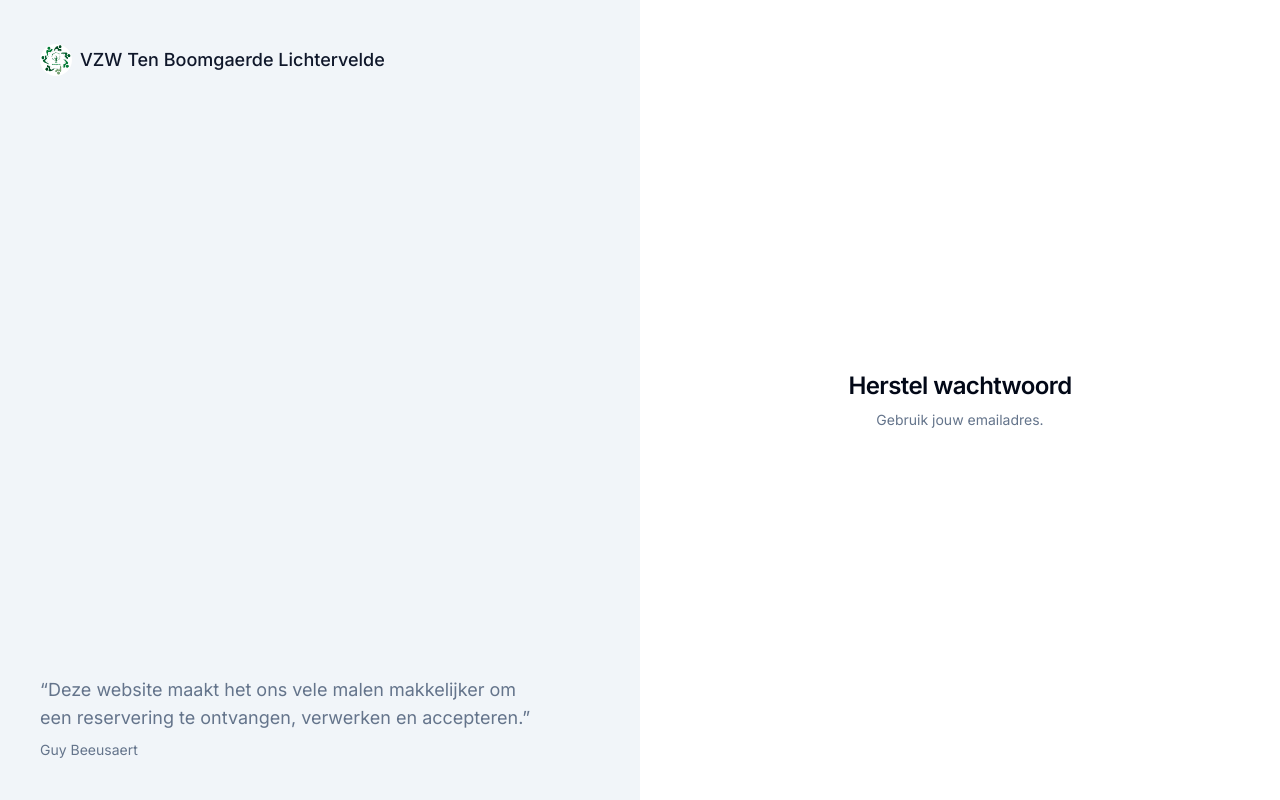
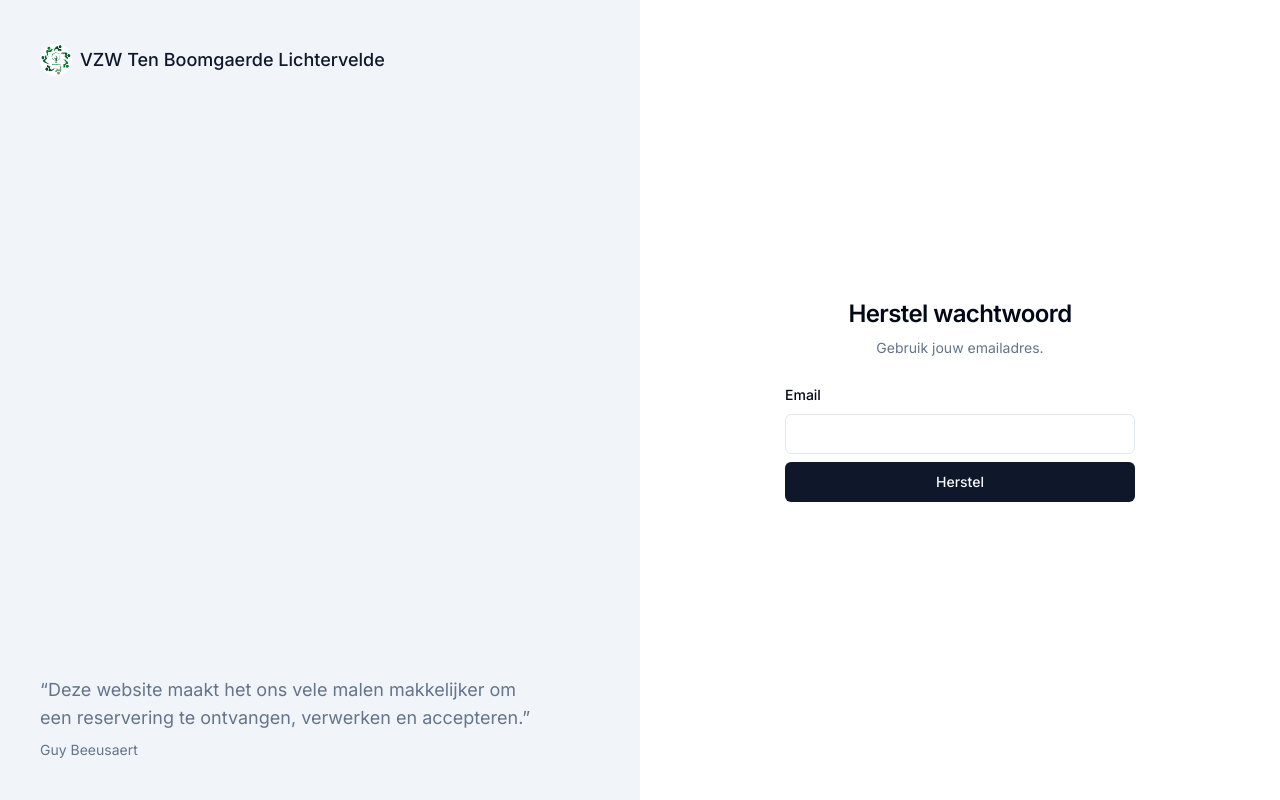
Before and after one commit to WEB4YOU-BE/P007-TenBoomgaerde, a Next.js app: page /recover in a window 1280 px wide. Built offline with nearby package versions, Linux system fonts and the light colour scheme.

Commit message:
Added the recover form to the page

```diff
--- /dev/null
+++ b/actions/auth/recover.ts
@@ -0,0 +1,12 @@
+"use server";
+
+import { createClient } from "@/utils/supabase/server";
+
+export const resetPasswordForEmail = async (
+    email: string,
+) => {
+    const supabase = createClient();
+    const { data, error } = await supabase.auth.resetPasswordForEmail(email);
+    if (error) throw error;
+    return data;
+};
--- a/app/(auth)/recover/page.tsx
+++ b/app/(auth)/recover/page.tsx
@@ -1,6 +1,8 @@
+import RecoverEmailCredentialsForm from "@/components/auth/RecoverEmailCredentialsForm";
+
 export default function Page() {
     return <>
-    <div className="mx-auto flex w-full flex-col justify-center space-y-6 sm:w-[350px]">
+        <div className="mx-auto flex w-full flex-col justify-center space-y-6 sm:w-[350px]">
             <div className="flex flex-col space-y-2 text-center">
                 <h1 className="text-2xl font-semibold tracking-tight text-balance">
                     Herstel wachtwoord
@@ -9,7 +11,7 @@ export default function Page() {
                     Gebruik jouw emailadres.
                 </p>
             </div>
-            {/* TODO: Add recover form */}
+            <RecoverEmailCredentialsForm />
         </div>
     </>
 }
--- /dev/null
+++ b/components/auth/RecoverEmailCredentialsForm.tsx
@@ -0,0 +1,53 @@
+"use client";
+
+import { z } from "zod";
+import { formSchema } from "@/schemas/auth/recoverEmailCredentials";
+
+import { useMutation } from "@tanstack/react-query";
+import { resetPasswordForEmail } from "@/actions/auth/recover";
+import { useForm } from "react-hook-form";
+import { zodResolver } from "@hookform/resolvers/zod";
+import { Form, FormControl, FormField, FormItem, FormLabel, FormMessage } from "../ui/form";
+import { Input } from "../ui/input";
+import { Button } from "../ui/button";
+
+const RecoverEmailCredentialsForm = () => {
+    const onSubmit = (formData: z.infer<typeof formSchema>) => { mutate(formData.email) }
+    const { mutate, isPending } = useMutation({
+        mutationKey: ["RecoverEmailCredentials"],
+        mutationFn: resetPasswordForEmail,
+        networkMode: "online",
+        retry: false,
+    })
+
+    const form = useForm<z.infer<typeof formSchema>>
+        ({
+            resolver: zodResolver(formSchema),
+            defaultValues: {
+                email: ""
+            }
+        })
+
+    return <>
+        <Form {...form}>
+            <form onSubmit={form.handleSubmit(onSubmit)} className="flex flex-col gap-2">
+                <FormField
+                    name="email"
+                    control={form.control}
+                    render={({ field }) => (
+                        <FormItem>
+                            <FormLabel>Email</FormLabel>
+                            <FormControl>
+                                <Input {...field} type="email" />
+                            </FormControl>
+                            <FormMessage />
+                        </FormItem>
+                    )}
+                />
+                <Button type="submit" disabled={isPending}>Herstel</Button>
+            </form>
+        </Form>
+    </>
+}
+
+export default RecoverEmailCredentialsForm
--- /dev/null
+++ b/schemas/auth/recoverEmailCredentials.ts
@@ -0,0 +1,7 @@
+import { z } from "zod";
+
+export const formSchema = z.object({
+    email: z
+        .string()
+        .email(),
+});
```
